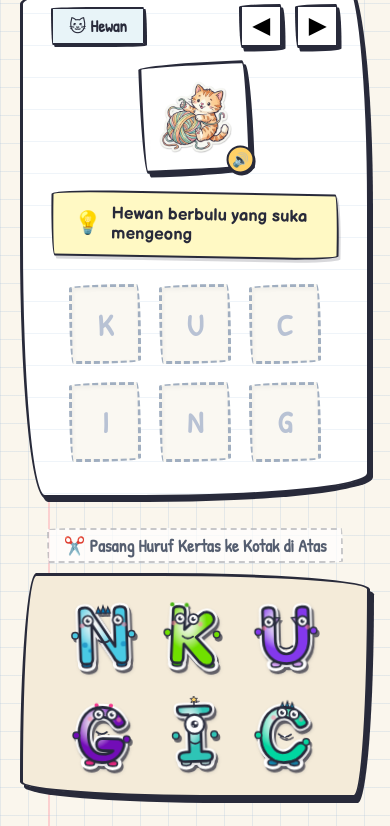
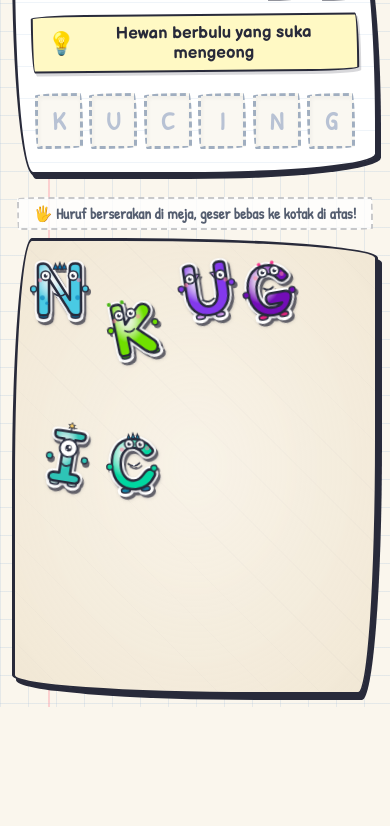
Before and after one commit to FauzanZuhri/ayo-merangkai-kata, a website built with Vite: page index.html in a window 390 px wide. Shown: the part 137-963 px from the top of the page. After the commit the page ends 844 px from the top, so only its background shows below. Built offline with nearby package versions, Linux system fonts and the light colour scheme.

Commit message:
feat: scatter letters free to drag on play desk, show word image only in popup modals, enhance tablet and phone responsiveness

```diff
--- a/index.html
+++ b/index.html
@@ -52,16 +52,10 @@
         </div>
       </div>
 
-      <!-- Playful Clue Row: Word Illustration Card + Sticky Note Hint -->
-      <div class="mission-clue-row">
-        <div class="mission-photo-card" id="mission-photo-card" title="Sentuh untuk dengarkan bunyi kata!">
-          <img id="mission-word-img" class="mission-word-img" src="/images/words/kucing.jpg" alt="Ilustrasi Kata">
-          <span class="photo-sound-badge" aria-hidden="true">🔊</span>
-        </div>
-        <div class="mission-hint-box">
-          <span class="hint-icon" aria-hidden="true">💡</span>
-          <span class="hint-text" id="mission-hint">Hewan berbulu yang suka mengeong</span>
-        </div>
+      <!-- Playful Clue / Hint Box (Yellow Sticky Post-it Note) -->
+      <div class="mission-hint-box">
+        <span class="hint-icon" aria-hidden="true">💡</span>
+        <span class="hint-text" id="mission-hint">Hewan berbulu yang suka mengeong</span>
       </div>
 
       <!-- Target Slots (Where letter paper cutouts snap into place) -->
@@ -70,13 +64,13 @@
       </div>
     </section>
 
-    <!-- Monster Letters Tray (Desk Mat / Paper Cutouts Tray) -->
-    <section class="tray-wrapper" aria-label="Kotak Huruf Monster">
+    <!-- Monster Letters Play Desk (Free to Drag & Scattered Papercut Area) -->
+    <section class="tray-wrapper" aria-label="Meja Bermain Huruf">
       <div class="tray-title-bar">
-        <span class="doodle-tray-hint">✂️ Pasang Huruf Kertas ke Kotak di Atas</span>
+        <span class="doodle-tray-hint">🖐️ Huruf berserakan di meja, geser bebas ke kotak di atas!</span>
       </div>
-      <div class="monster-tray" id="monster-tray" role="region" aria-label="Pilihan Huruf Monster">
-        <!-- Dynamically injected draggable monster letter elements -->
+      <div class="monster-tray scatter-play-desk" id="monster-tray" role="region" aria-label="Meja Bermain Huruf Bebas">
+        <!-- Dynamically injected scattered draggable monster letter elements -->
       </div>
     </section>
   </main>
--- a/src/components/dragDropEngine.js
+++ b/src/components/dragDropEngine.js
@@ -21,10 +21,57 @@ export class DragDropEngine {
     this.velocityX = 0;
     this.isDragging = false;
     this.pickupAngle = 0;
+    this.topZIndex = 30;
   }
 
   setTargetSlots(slots) {
     this.targetSlots = slots;
+  }
+
+  /**
+   * Scatters letter cards organically across the play desk
+   * Training children's spatial and motor skills
+   */
+  scatterLetters() {
+    if (!this.trayEl) return;
+    const cards = Array.from(this.trayEl.querySelectorAll('.monster-letter-card:not(.is-placed)'));
+    if (cards.length === 0) return;
+
+    const rect = this.trayEl.getBoundingClientRect();
+    const deskW = rect.width > 0 ? rect.width : (this.trayEl.clientWidth || 360);
+    const deskH = rect.height > 0 ? rect.height : (this.trayEl.clientHeight || 280);
+
+    const cardW = Math.min(84, Math.max(64, deskW * 0.18));
+    const cardH = cardW * 1.1;
+    const pad = 12;
+
+    const usableW = Math.max(60, deskW - cardW - pad * 2);
+    const usableH = Math.max(60, deskH - cardH - pad * 2);
+
+    const n = cards.length;
+    // Divide into sectors with organic jitter so letters don't completely overlap
+    const cols = Math.max(2, Math.min(n, Math.floor(deskW / (cardW + 16))));
+    const rows = Math.ceil(n / cols);
+    const cellW = usableW / cols;
+    const cellH = usableH / rows;
+
+    cards.forEach((card, idx) => {
+      const col = idx % cols;
+      const row = Math.floor(idx / cols);
+
+      const jitterX = (Math.random() - 0.5) * (cellW * 0.4);
+      const jitterY = (Math.random() - 0.5) * (cellH * 0.4);
+      const posX = Math.max(pad, Math.min(deskW - cardW - pad, pad + col * cellW + jitterX + 8));
+      const posY = Math.max(pad, Math.min(deskH - cardH - pad, pad + row * cellH + jitterY + 8));
+      const randomRot = (Math.random() - 0.5) * 26; // -13deg to +13deg
+
+      card.style.position = 'absolute';
+      card.style.left = `${posX}px`;
+      card.style.top = `${posY}px`;
+      card.style.transform = `rotate(${randomRot}deg) scale(1)`;
+      card.style.zIndex = `${10 + idx}`;
+      card.style.visibility = 'visible';
+    });
   }
 
   attachMonster(monsterEl, letter) {
@@ -44,6 +91,10 @@ export class DragDropEngine {
       this.activeMonsterEl = monsterEl;
       monsterEl.setPointerCapture(e.pointerId);
 
+      // Bring to top
+      this.topZIndex = (this.topZIndex || 30) + 1;
+      monsterEl.style.zIndex = this.topZIndex;
+
       this.originRect = monsterEl.getBoundingClientRect();
       this.prevX = e.clientX;
       this.prevY = e.clientY;
@@ -51,12 +102,13 @@ export class DragDropEngine {
       // Start looping phonics chant!
       audioEngine.startPhonicsChant(letter);
 
-      // Generate a slight random rotation to simulate physical paper being picked up by hand (-5deg to +5deg)
-      this.pickupAngle = (Math.random() - 0.5) * 10;
+      // Generate a slight random rotation to simulate physical paper being picked up by hand (-6deg to +6deg)
+      this.pickupAngle = (Math.random() - 0.5) * 12;
 
       // Create animated floating drag ghost with paper-lifted physics
       this.createDragGhost(letter, e.clientX, e.clientY, this.pickupAngle);
       monsterEl.classList.add('is-being-dragged', 'paper-lifted');
+      monsterEl.style.visibility = 'hidden'; // Hide original while ghost tracks finger
 
       const onPointerMove = (moveEvt) => {
         if (!this.isDragging || moveEvt.pointerId !== this.activePointerId) return;
@@ -67,13 +119,13 @@ export class DragDropEngine {
         this.prevX = moveEvt.clientX;
         this.prevY = moveEvt.clientY;
 
-        const dynamicTilt = Math.max(-14, Math.min(14, this.velocityX * 1.2));
+        const dynamicTilt = Math.max(-15, Math.min(15, this.velocityX * 1.3));
         const totalTilt = this.pickupAngle + dynamicTilt;
 
         if (this.dragGhost) {
           this.dragGhost.style.left = `${moveEvt.clientX}px`;
           this.dragGhost.style.top = `${moveEvt.clientY}px`;
-          this.dragGhost.style.transform = `translate(-50%, -50%) scale(1.1) rotate(${totalTilt}deg)`;
+          this.dragGhost.style.transform = `translate(-50%, -50%) scale(1.15) rotate(${totalTilt}deg)`;
         }
 
         this.checkSlotProximity(moveEvt.clientX, moveEvt.clientY, letter);
@@ -109,9 +161,9 @@ export class DragDropEngine {
     ghost.style.position = 'fixed';
     ghost.style.left = `${x}px`;
     ghost.style.top = `${y}px`;
-    ghost.style.transform = `translate(-50%, -50%) scale(1.1) rotate(${initialAngle}deg)`;
-    ghost.style.width = '104px';
-    ghost.style.height = '104px';
+    ghost.style.transform = `translate(-50%, -50%) scale(1.15) rotate(${initialAngle}deg)`;
+    ghost.style.width = '96px';
+    ghost.style.height = '96px';
     ghost.style.pointerEvents = 'none';
     ghost.style.zIndex = '9999';
     ghost.innerHTML = createMonsterSVG(letter, { state: 'dragging' });
@@ -179,7 +231,7 @@ export class DragDropEngine {
           targetSlot.el.classList.add('slot-filled', 'paper-stuck');
           targetSlot.filledMonsterEl = monsterEl;
 
-          // Hide original tray monster
+          // Mark placed
           monsterEl.classList.add('is-placed');
           monsterEl.classList.remove('is-being-dragged', 'paper-lifted');
           monsterEl.style.visibility = 'hidden';
@@ -193,25 +245,45 @@ export class DragDropEngine {
         }, 200);
       }
     } else {
-      // MISSED OR WRONG SLOT: Gentle paper return to tray, sticking flat back to desk
+      // FREE TO DRAG ANYWHERE!
+      // Letter lands right where the child dropped it on the play table (melatih motorik anak)
       audioEngine.playDropReturn();
 
-      if (this.dragGhost && this.originRect) {
-        const returnX = this.originRect.left + this.originRect.width / 2;
-        const returnY = this.originRect.top + this.originRect.height / 2;
+      const trayRect = this.trayEl.getBoundingClientRect();
+      const cardW = monsterEl.offsetWidth || 76;
+      const cardH = monsterEl.offsetHeight || 84;
 
+      let newX = clientX - trayRect.left - cardW / 2;
+      let newY = clientY - trayRect.top - cardH / 2;
+
+      // Clamp so the letter never gets lost off-screen
+      newX = Math.max(10, Math.min(trayRect.width - cardW - 10, newX));
+      newY = Math.max(10, Math.min(trayRect.height - cardH - 10, newY));
+      const dropRot = (Math.random() - 0.5) * 24; // natural resting paper angle
+
+      if (this.dragGhost) {
         this.dragGhost.classList.remove('paper-drag-lifted', 'paper-lifted');
-        this.dragGhost.style.transition = 'all 0.3s cubic-bezier(0.34, 1.56, 0.64, 1)';
-        this.dragGhost.style.left = `${returnX}px`;
-        this.dragGhost.style.top = `${returnY}px`;
-        this.dragGhost.style.transform = 'translate(-50%, -50%) scale(1) rotate(0deg)';
+        this.dragGhost.style.transition = 'all 0.18s cubic-bezier(0.34, 1.56, 0.64, 1)';
+        this.dragGhost.style.left = `${trayRect.left + newX + cardW / 2}px`;
+        this.dragGhost.style.top = `${trayRect.top + newY + cardH / 2}px`;
+        this.dragGhost.style.transform = `translate(-50%, -50%) scale(1) rotate(${dropRot}deg)`;
 
         setTimeout(() => {
           if (this.dragGhost) this.dragGhost.remove();
           this.dragGhost = null;
+          monsterEl.style.position = 'absolute';
+          monsterEl.style.left = `${newX}px`;
+          monsterEl.style.top = `${newY}px`;
+          monsterEl.style.transform = `rotate(${dropRot}deg) scale(1)`;
+          monsterEl.style.visibility = 'visible';
           monsterEl.classList.remove('is-being-dragged', 'paper-lifted');
-        }, 300);
+        }, 180);
       } else {
+        monsterEl.style.position = 'absolute';
+        monsterEl.style.left = `${newX}px`;
+        monsterEl.style.top = `${newY}px`;
+        monsterEl.style.transform = `rotate(${dropRot}deg) scale(1)`;
+        monsterEl.style.visibility = 'visible';
         monsterEl.classList.remove('is-being-dragged', 'paper-lifted');
       }
     }
--- a/src/main.js
+++ b/src/main.js
@@ -25,8 +25,7 @@ class MonsterPhonicsApp {
   initDOM() {
     this.categoryBadgeEl = document.getElementById('mission-category');
     this.hintTextEl = document.getElementById('mission-hint');
-    this.wordImgEl = document.getElementById('mission-word-img');
-    this.photoCardEl = document.getElementById('mission-photo-card');
+    this.hintBoxEl = document.querySelector('.mission-hint-box');
     this.targetFrameEl = document.getElementById('target-word-frame');
     this.trayEl = document.getElementById('monster-tray');
     this.btnPrevWord = document.getElementById('btn-prev-word');
@@ -74,9 +73,11 @@ class MonsterPhonicsApp {
       this.nextWord();
     });
 
-    // Touch Word Picture Card to pronounce the word
-    if (this.photoCardEl) {
-      this.photoCardEl.addEventListener('click', () => {
+    // Touch Hint Box to listen to phonics/word audio
+    if (this.hintBoxEl) {
+      this.hintBoxEl.style.cursor = 'pointer';
+      this.hintBoxEl.setAttribute('title', 'Sentuh untuk dengarkan bunyi kata!');
+      this.hintBoxEl.addEventListener('click', () => {
         audioEngine.playGrab();
         if (this.currentWordData) {
           audioEngine.speakWordSequence(this.currentWordData);
@@ -88,6 +89,15 @@ class MonsterPhonicsApp {
     this.btnStickers.addEventListener('click', () => {
       audioEngine.playGrab();
       this.stickerBook.show();
+    });
+
+    // Re-scatter on window resize / mobile device orientation change
+    let resizeTimer;
+    window.addEventListener('resize', () => {
+      clearTimeout(resizeTimer);
+      resizeTimer = setTimeout(() => {
+        this.dragDropEngine.scatterLetters();
+      }, 150);
     });
 
     // First user gesture audio context unlock
@@ -105,13 +115,9 @@ class MonsterPhonicsApp {
     const wordData = WORDS_DATABASE[this.currentWordIndex];
     this.currentWordData = wordData;
 
-    // Update Header, Hint & Real Illustration
+    // Update Header & Hint (Image will only appear in the celebration modal & sticker album!)
     this.categoryBadgeEl.textContent = wordData.category;
     this.hintTextEl.textContent = wordData.hint;
-    if (this.wordImgEl && wordData.image) {
-      this.wordImgEl.src = wordData.image;
-      this.wordImgEl.alt = `Gambar ${wordData.word}`;
-    }
 
     // Clear Target Frame & Tray
     this.targetFrameEl.innerHTML = '';
@@ -158,6 +164,11 @@ class MonsterPhonicsApp {
       // Attach Drag & Drop with Phonics chanting
       this.dragDropEngine.attachMonster(monsterCard, item.char);
     });
+
+    // Scatter letters organically across the play table (melatih motorik anak)
+    setTimeout(() => {
+      this.dragDropEngine.scatterLetters();
+    }, 60);
   }
 
   nextWord() {
--- a/src/style.css
+++ b/src/style.css
@@ -300,84 +300,30 @@ body::after {
   box-shadow: var(--shadow-paper-active);
 }
 
-/* ==========================================================
-   MISSION CLUE ROW (REAL ILLUSTRATION & STICKY HINT)
-   ========================================================== */
-
-.mission-clue-row {
-  display: flex;
-  align-items: center;
-  justify-content: center;
-  gap: 1.25rem;
-  margin-bottom: 1.25rem;
-  flex-wrap: wrap;
-  width: 100%;
-}
-
-.mission-photo-card {
-  position: relative;
-  width: 110px;
-  height: 110px;
-  background: #FFFFFF;
-  border: 3.5px solid var(--color-marker);
-  border-radius: 255px 15px 225px 15px / 15px 225px 15px 255px;
-  box-shadow: 3px 4px 0px var(--color-marker);
-  padding: 6px;
-  cursor: pointer;
-  transform: rotate(-2deg);
-  transition: transform 0.2s cubic-bezier(0.34, 1.56, 0.64, 1), box-shadow 0.2s ease;
-  display: flex;
-  align-items: center;
-  justify-content: center;
-  flex-shrink: 0;
-}
-
-.mission-photo-card:hover {
-  transform: rotate(1deg) scale(1.08) translateY(-3px);
-  box-shadow: 4px 6px 0px var(--color-marker);
-}
-
-.mission-photo-card:active {
-  transform: scale(0.96) translate(1px, 2px);
-  box-shadow: 1px 1px 0px var(--color-marker);
-}
-
-.mission-word-img {
-  width: 100%;
-  height: 100%;
-  object-fit: contain;
-  border-radius: 12px;
-  display: block;
-}
-
-.photo-sound-badge {
-  position: absolute;
-  bottom: -6px;
-  right: -6px;
-  background: var(--color-lemon);
-  border: 2px solid var(--color-marker);
-  border-radius: 50%;
-  width: 28px;
-  height: 28px;
-  display: flex;
-  align-items: center;
-  justify-content: center;
-  font-size: 0.85rem;
-  box-shadow: 1px 2px 0px var(--color-marker);
-}
-
-/* Post-it / Sticky note hint */
+/* Playful Post-it / Sticky note hint */
 .mission-hint-box {
   display: inline-flex;
   align-items: center;
+  justify-content: center;
   gap: 0.6rem;
   background: var(--paper-postit);
   border: 2.5px solid var(--color-marker);
   border-radius: var(--radius-btn);
-  padding: 0.7rem 1.3rem;
-  transform: rotate(1deg);
+  padding: 0.6rem 1.3rem;
+  transform: rotate(-0.5deg);
   box-shadow: 2px 3px 0px rgba(40, 42, 58, 0.18);
-  max-width: 440px;
+  max-width: 520px;
+  margin: 0.2rem auto 1rem;
+  cursor: pointer;
+  transition: transform 0.15s ease;
+}
+
+.mission-hint-box:hover {
+  transform: rotate(0.5deg) scale(1.03);
+}
+
+.mission-hint-box:active {
+  transform: scale(0.97);
 }
 
 .hint-icon {
@@ -389,6 +335,7 @@ body::after {
   font-size: 1.05rem;
   font-weight: 700;
   color: var(--text-dark);
+  text-align: center;
 }
 
 /* ==========================================================
@@ -400,16 +347,16 @@ body::after {
   align-items: center;
   justify-content: center;
   flex-wrap: wrap;
-  gap: 1.1rem;
-  margin: 0.4rem 0 0.8rem;
+  gap: clamp(0.4rem, 1.5vw, 0.9rem);
+  margin: 0.3rem 0 0.6rem;
   width: 100%;
 }
 
 .target-letter-slot {
-  width: 92px;
-  height: 100px;
+  width: clamp(48px, 12vw, 84px);
+  height: clamp(56px, 13vw, 92px);
   background: #FAF8F2;
-  border: 3.5px dashed #A0AEC0;
+  border: 3px dashed #A0AEC0;
   border-radius: var(--radius-slot);
   display: flex;
   flex-direction: column;
@@ -422,7 +369,7 @@ body::after {
 
 .slot-placeholder {
   font-family: var(--font-heading);
-  font-size: 2.4rem;
+  font-size: clamp(1.6rem, 4.5vw, 2.3rem);
   font-weight: 700;
   color: #B8C2D4;
   transition: color 0.2s;
@@ -470,12 +417,16 @@ body::after {
 }
 
 /* ==========================================================
-   MONSTER LETTER TRAY (DESK MAT / PAPERCRAFT TRAY)
+   MONSTER LETTER PLAY DESK (SCATTERED & FREE DRAG)
    ========================================================== */
 
 .tray-wrapper {
   width: 100%;
-  margin-top: 0.8rem;
+  flex: 1;
+  display: flex;
+  flex-direction: column;
+  margin-top: 0.6rem;
+  min-height: 290px;
 }
 
 .tray-title-bar {
@@ -483,32 +434,35 @@ body::after {
   align-items: center;
   justify-content: center;
   gap: 0.5rem;
-  margin-bottom: 0.6rem;
+  margin-bottom: 0.5rem;
 }
 
 .doodle-tray-hint {
   font-family: var(--font-heading);
-  font-size: 1.1rem;
+  font-size: clamp(0.95rem, 3vw, 1.15rem);
   font-weight: 700;
   color: #555E70;
-  background: rgba(255, 255, 255, 0.7);
+  background: rgba(255, 255, 255, 0.75);
   border: 2px dashed rgba(40, 42, 58, 0.25);
   border-radius: var(--radius-badge);
   padding: 0.25rem 0.9rem;
+  text-align: center;
 }
 
-.monster-tray {
-  display: flex;
-  align-items: center;
-  justify-content: center;
-  flex-wrap: wrap;
-  gap: 1.2rem;
-  min-height: 124px;
+.monster-tray.scatter-play-desk {
+  position: relative;
+  width: 100%;
+  flex: 1;
+  min-height: 290px;
   background: var(--paper-tray);
   border: 3.5px solid var(--color-marker);
   border-radius: 20px 255px 20px 245px / 245px 20px 255px 20px;
-  padding: 1.25rem;
   box-shadow: var(--shadow-paper-tray);
+  overflow: hidden;
+  touch-action: none; /* Crucial for tablets and phones: prevents accidental scroll while dragging */
+  background-image:
+    radial-gradient(ellipse at 50% 50%, rgba(255, 255, 255, 0.4) 0%, rgba(230, 218, 195, 0.2) 100%),
+    repeating-linear-gradient(45deg, transparent, transparent 35px, rgba(40, 42, 58, 0.02) 35px, rgba(40, 42, 58, 0.02) 36px);
 }
 
 /* ==========================================================
@@ -516,31 +470,18 @@ body::after {
    ========================================================== */
 
 .monster-letter-card {
-  width: 90px;
-  height: 98px;
+  position: absolute;
+  width: clamp(66px, 15vw, 86px);
+  height: clamp(74px, 16vw, 94px);
   cursor: grab;
-  position: relative;
   touch-action: none;
   transition: transform 0.15s ease, filter 0.15s ease;
   filter: drop-shadow(2px 3px 0px rgba(40, 42, 58, 0.7));
-}
-
-/* Playful alternating resting tilts to simulate hand-placed paper cutouts on a desk */
-.monster-letter-card:nth-child(4n+1) {
-  transform: rotate(-2deg);
-}
-.monster-letter-card:nth-child(4n+2) {
-  transform: rotate(2.5deg);
-}
-.monster-letter-card:nth-child(4n+3) {
-  transform: rotate(-1.5deg);
-}
-.monster-letter-card:nth-child(4n) {
-  transform: rotate(1.8deg);
+  will-change: left, top, transform;
 }
 
 .monster-letter-card:hover {
-  transform: translateY(-4px) scale(1.06);
+  transform: scale(1.08);
   filter: drop-shadow(3px 6px 0px rgba(40, 42, 58, 0.85));
 }
 
@@ -548,14 +489,13 @@ body::after {
   cursor: grabbing;
 }
 
-/* During drag: original element on tray turns faint */
+/* During drag: original element is hidden while ghost tracks finger */
 .monster-letter-card.is-being-dragged {
-  opacity: 0.25;
-  transform: scale(0.92);
+  opacity: 0.2;
 }
 
 .monster-letter-card.is-placed {
-  display: none;
+  display: none !important;
 }
 
 /* LIFTED PAPER PHYSICS (Drag Ghost) */
@@ -1214,40 +1154,73 @@ body::after {
    RESPONSIVE OPTIMIZATION (TABLETS & MOBILE)
    ========================================================== */
 
-@media (max-width: 640px) {
+@media (max-width: 768px) {
   .app-header {
-    padding: 0.75rem 1rem;
+    padding: 0.6rem 0.9rem;
   }
   .brand-title {
-    font-size: 1.3rem;
+    font-size: 1.25rem;
   }
   .brand-subtitle {
     display: none;
   }
   .btn-icon-pill {
-    padding: 0.5rem 0.85rem;
-    min-height: 44px;
+    padding: 0.45rem 0.8rem;
+    min-height: 42px;
     font-size: 0.95rem;
   }
-  .target-letter-slot {
-    width: 72px;
-    height: 80px;
+  .game-arena {
+    padding: 0.5rem 0.75rem 0.75rem;
   }
-  .slot-placeholder {
-    font-size: 1.9rem;
+  .word-mission-card {
+    padding: 1rem 1rem 0.85rem;
+    margin-bottom: 0.75rem;
   }
-  .monster-letter-card {
-    width: 72px;
-    height: 80px;
+  .monster-tray.scatter-play-desk {
+    min-height: 310px;
+  }
+  .theater-modal {
+    max-width: 94vw;
   }
   .theater-stage {
-    height: 180px;
+    min-height: 180px;
+    height: 190px;
+  }
+  .theater-real-illustration {
+    max-height: 150px;
+    max-width: 190px;
   }
   .theater-word-text {
-    font-size: 2.2rem;
+    font-size: 2.1rem;
+  }
+}
+
+@media (max-width: 480px) {
+  .app-header {
+    padding: 0.5rem 0.75rem;
+  }
+  .btn-icon-pill .control-label {
+    display: none; /* Icon-only on very narrow mobile screens */
+  }
+  .btn-icon-pill {
+    padding: 0.4rem 0.65rem;
+    min-height: 40px;
   }
   .nav-arrow-btn {
-    width: 44px;
-    height: 44px;
+    width: 42px;
+    height: 42px;
+    font-size: 1.15rem;
+  }
+  .mission-hint-box {
+    padding: 0.45rem 0.9rem;
+    font-size: 0.92rem;
+  }
+  .monster-tray.scatter-play-desk {
+    min-height: 290px;
+  }
+  .sticker-grid {
+    grid-template-columns: repeat(auto-fill, minmax(95px, 1fr));
+    gap: 0.85rem;
+    padding: 1rem;
   }
 }
```
